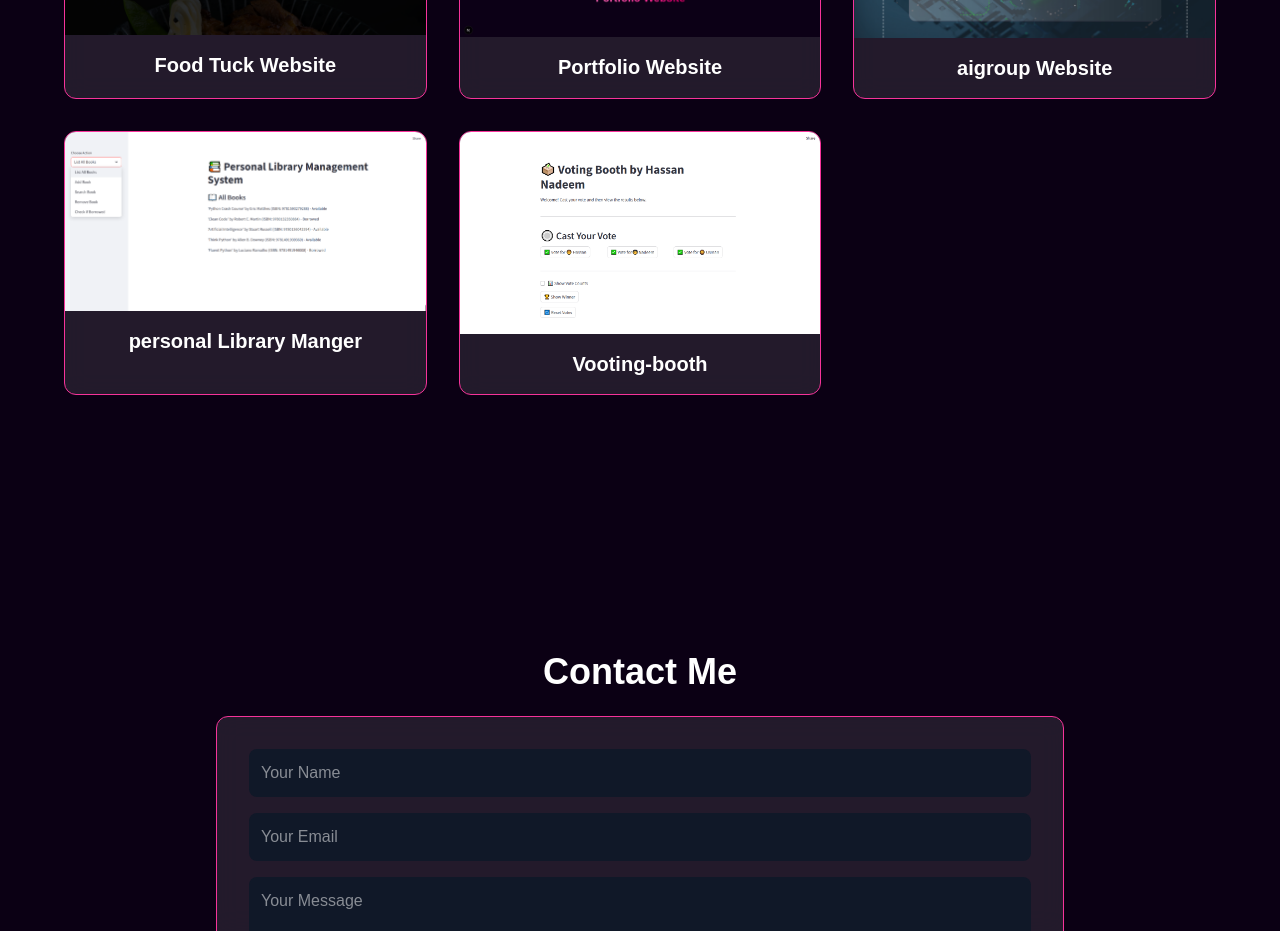
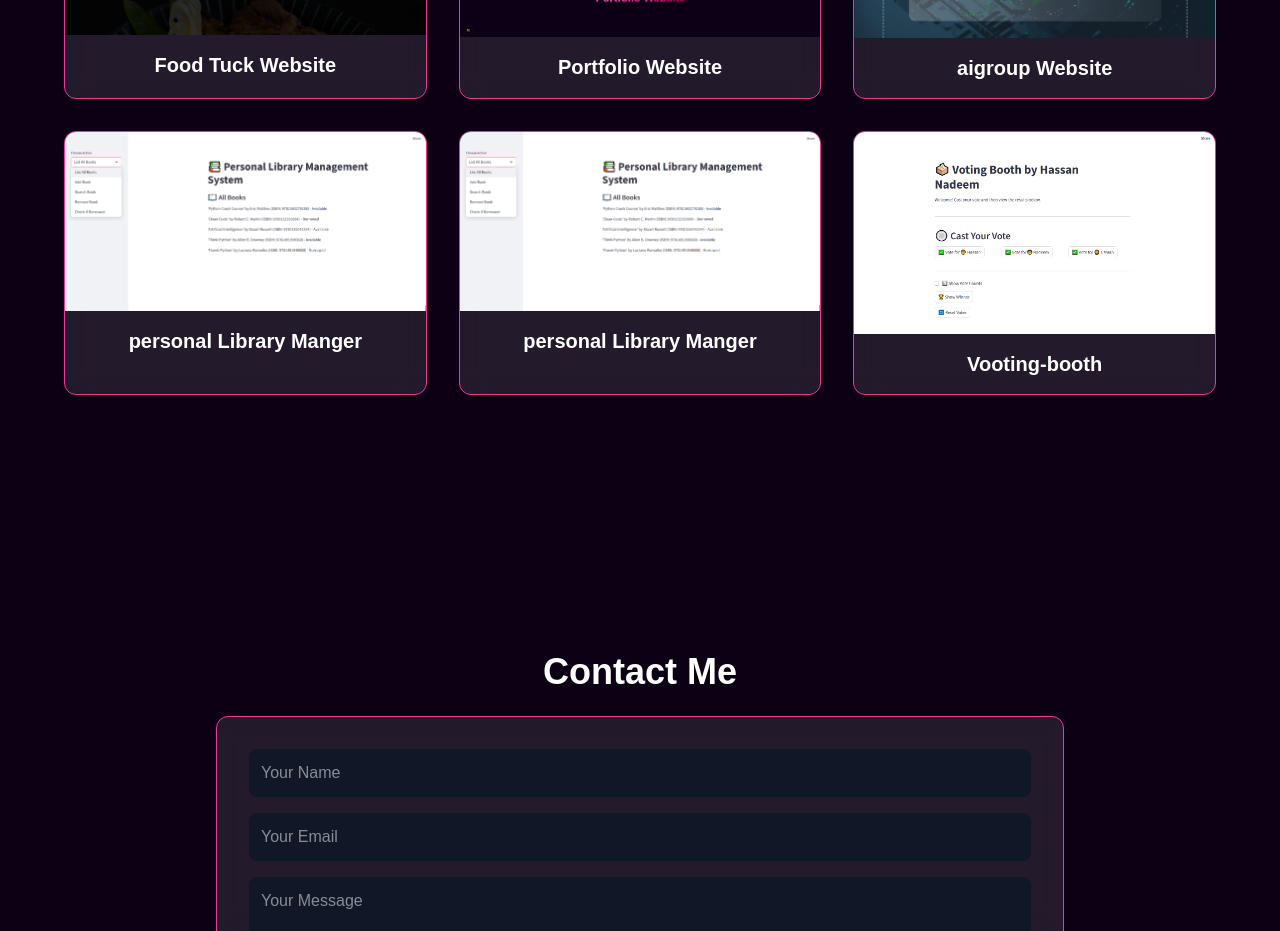
Before and after one commit to hassannadeemansari/Portfolio3, a Next.js app: page / in a window 1280 px wide. Shown: the part 2720-3651 px from the top of the page. Built offline with nearby package versions, Linux system fonts and the light colour scheme.

Commit message:
Update WorkSection.tsx

```diff
--- a/src/Compnents/WorkSection.tsx
+++ b/src/Compnents/WorkSection.tsx
@@ -9,6 +9,7 @@ const projects = [
   { title: "Food Tuck Website", img: "/food.PNG" },
   { title: "Portfolio Website", img: "/portfolio.PNG" }, // ✅ Added "/" at start
   { title: "aigroup Website", img: "/aigroup.PNG" },
+  { title: "personal Library Manger", img: "/library-manager.PNG" },
   { title: "personal Library Manger", img: "/library-manager.PNG" },
   { title: "Vooting-booth", img: "/booth.PNG" },
 ];
```
